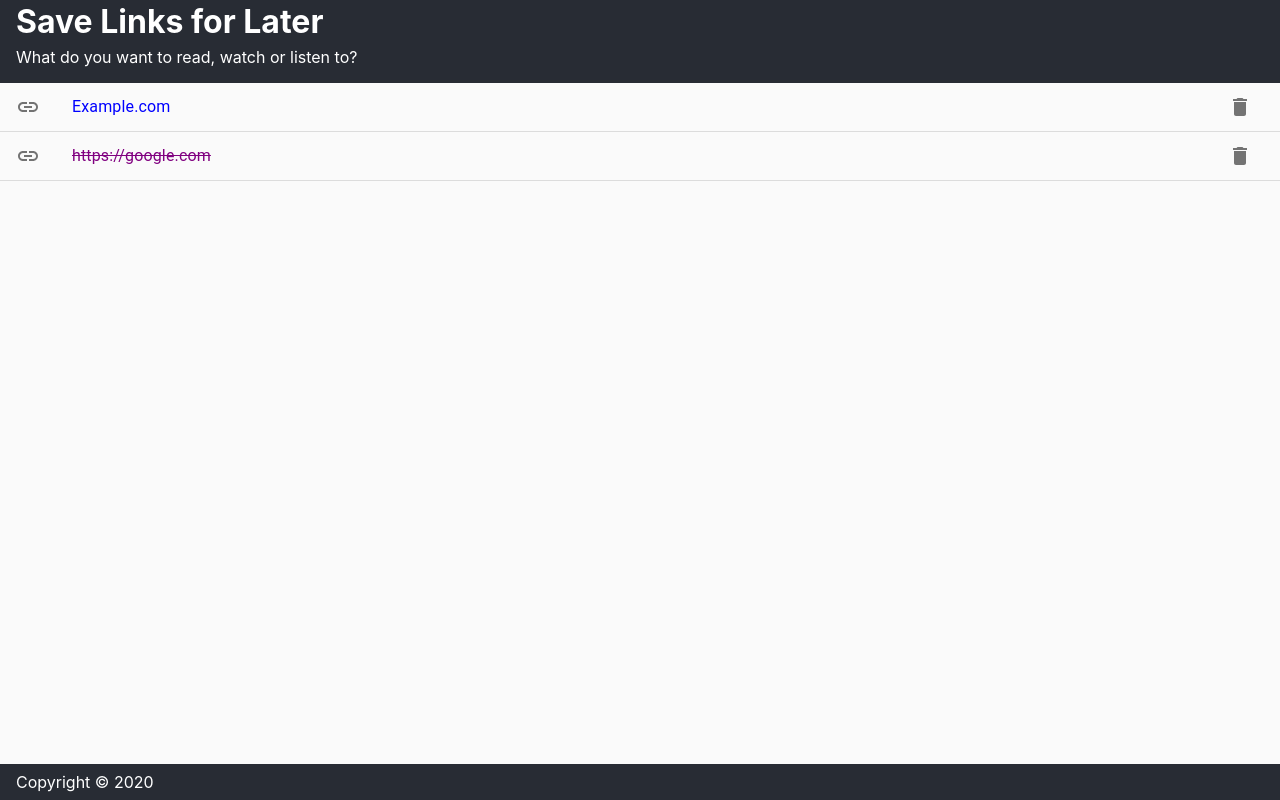
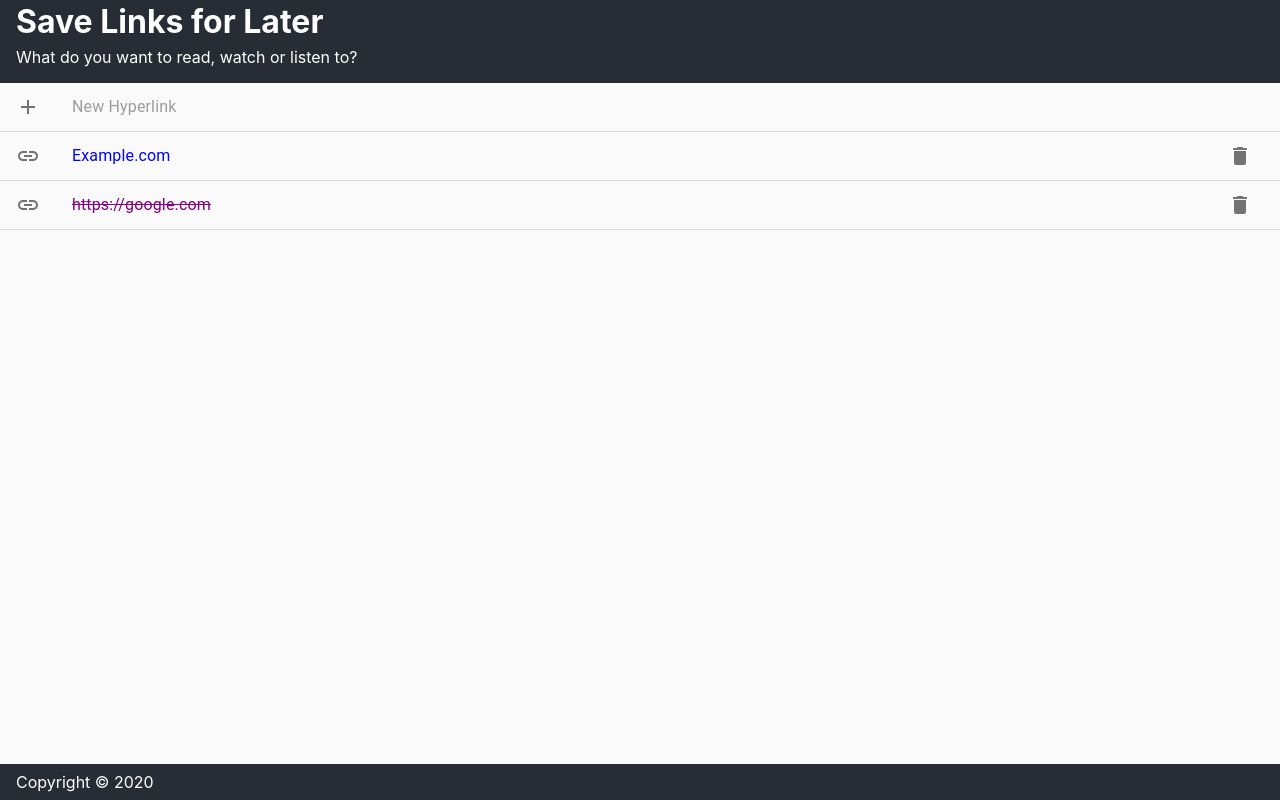
Before and after one commit to BumbleB2na/react-save-links, a React (Create React App) app: page / in a window 1280 px wide. Built offline with nearby package versions, Linux system fonts and the light colour scheme.

Commit message:
UI to add hyperlink from dialog

```diff
--- a/src/components/LinkList/LinkList.js
+++ b/src/components/LinkList/LinkList.js
@@ -2,6 +2,7 @@ import React from 'react';
 import { makeStyles } from '@material-ui/core/styles';
 import List from '@material-ui/core/List';
 import Divider from '@material-ui/core/Divider';
+import LinkListItemAdd from '../../components/LinkListItemAdd/LinkListItemAdd';
 import LinkListItem from '../../components/LinkListItem/LinkListItem';
 
 const useStyles = makeStyles((theme) => ({
@@ -15,6 +16,8 @@ export default function LinkList() {
 	const classes = useStyles();
 	return (
 		<List className={classes.root}>
+			<LinkListItemAdd />
+			<Divider />
 			<LinkListItem
 				title="Example.com"
 				url="https://example.com"
--- /dev/null
+++ b/src/components/LinkListItemAdd/LinkListItemAdd.js
@@ -0,0 +1,109 @@
+import React from 'react';
+import { makeStyles } from '@material-ui/core/styles';
+import ListItem from '@material-ui/core/ListItem';
+import ListItemText from '@material-ui/core/ListItemText';
+import ListItemIcon from '@material-ui/core/ListItemIcon';
+import AddIcon from '@material-ui/icons/Add';
+// Dialog
+import Button from '@material-ui/core/Button';
+import TextField from '@material-ui/core/TextField';
+import Dialog from '@material-ui/core/Dialog';
+import DialogActions from '@material-ui/core/DialogActions';
+import DialogContent from '@material-ui/core/DialogContent';
+import DialogContentText from '@material-ui/core/DialogContentText';
+import DialogTitle from '@material-ui/core/DialogTitle';
+
+const useStyles = makeStyles((theme) => ({
+	newHyperlink: {
+		color: theme.palette.text.hint
+	},
+	hyperlinkVisited: {
+		color: 'purple',
+		textDecorationLine: 'line-through'
+	},
+}));
+
+function ListItemAddButtonDialog(props) {
+	const classes = useStyles();
+	const [open, setOpen] = React.useState(false);
+
+	const handleClickOpen = () => {
+		setOpen(true);
+	};
+	const handleClickAdd = () => {
+		alert('TODO: Validate input and add new hyperlink');
+		handleClose();
+	};
+	const handleKeyUpUrl = (e) => {
+		const isEnterKey = (e.key === 'Enter');
+		if(isEnterKey)
+			handleClickAdd();
+	};
+	const handleClose = () => {
+		setOpen(false);
+	};
+
+	return (
+		<div>
+			<ListItem className={classes.newHyperlink} button component="button" {...props}
+				onClick={handleClickOpen}
+			>
+				<ListItemIcon>
+					<AddIcon />
+				</ListItemIcon>
+				<ListItemText>
+					New Hyperlink
+				</ListItemText>
+			</ListItem>
+			<Dialog open={open} onClose={handleClose} aria-labelledby="form-dialog-title">
+				<DialogTitle id="form-dialog-title">New Hyperlink</DialogTitle>
+				<DialogContent>
+					<DialogContentText>
+						What do you want to read, watch or listen to?
+					</DialogContentText>
+					<TextField
+						margin="dense"
+						id="title"
+						label="Title (optional)"
+						type="text"
+						fullWidth
+					/>
+					<TextField
+						autoFocus
+						margin="dense"
+						id="url"
+						label="Url"
+						type="text"
+						required
+						fullWidth
+						onKeyUp={handleKeyUpUrl}
+					/>
+				</DialogContent>
+				<DialogActions>
+					<Button onClick={handleClose} color="primary">
+						Cancel
+					</Button>
+					<Button onClick={handleClickAdd} color="primary">
+						Add
+					</Button>
+				</DialogActions>
+			</Dialog>
+		</div>
+	);
+}
+
+export default class LinkListItemAdd extends React.Component {
+	constructor(props) {
+		super(props);
+		this.state = {
+			title: this.props.title || '',
+			url: this.props.url || 'https://',
+			visited: this.props.visited || false
+		}
+	}
+	render() {
+		return (
+			<ListItemAddButtonDialog />
+		);
+	}
+}
```
